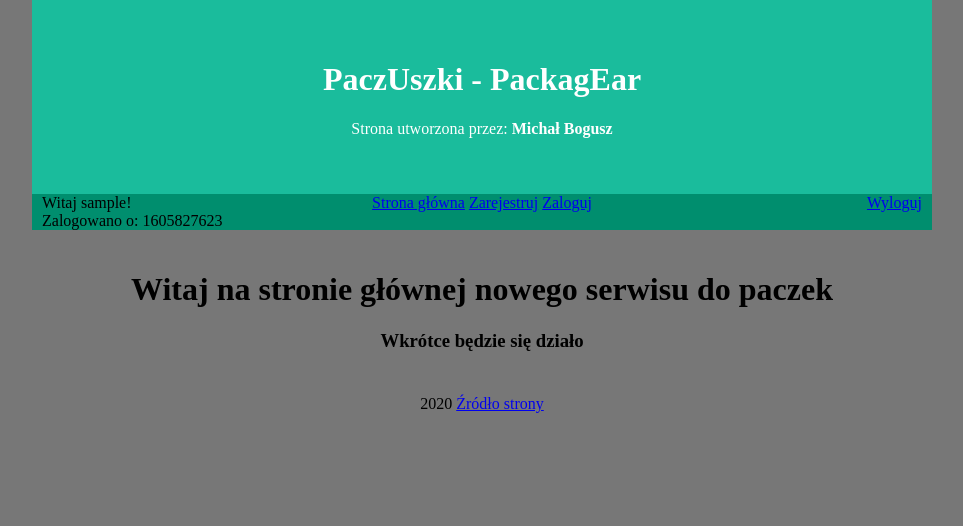
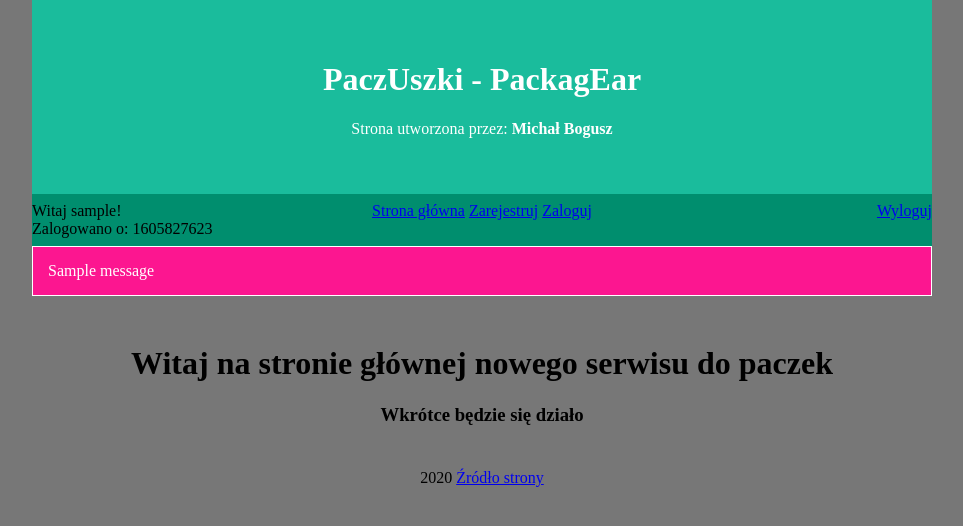
Before and after one commit to michalbogusz23/PackageEar, a Flask app: page / in a window 1280 px wide. Shown: the top 526 px of the page, without its empty margins (158-1121 px from the left). Run offline with Flask 2, Linux system fonts and the light colour scheme; the visitor is signed in with stand-in values (Sample User, id 1); one stand-in notice (Sample message) is shown.

Commit message:
added flash messages

```diff
--- a/web/app.py
+++ b/web/app.py
@@ -1,4 +1,4 @@
-from flask import Flask, render_template, request, make_response, session, redirect, url_for
+from flask import Flask, render_template, request, make_response, session, redirect, url_for, flash
 from flask_session import Session
 from os import getenv
 from dotenv import load_dotenv
@@ -34,16 +34,28 @@ def register():
     user = {}
     data = request.form
     fields = ("firstname", "lastname", "login", "email", "password", "passwordCheck", "address")
+
     for field in fields:
         if data[field] == '':
             empty_fields_counter += 1
         else:
             user[field] = data[field]
+    if empty_fields_counter != 0:
+        flash(f"Liczba brakujących pól: {empty_fields_counter}")
+        return redirect(url_for("register_form"))
 
-    if empty_fields_counter != 0:
+    login = data["login"]
+
+    if is_user(login):
+        flash(f"Użytkownik: {login} już istnieje")
+        return redirect(url_for("register_form"))
+
+    if data["password"] != data["passwordCheck"]:
+        flash(f"Podane hasła nie są identyczne")
         return redirect(url_for("register_form"))
 
     save_user(user)
+    flash(f"Pomyślnie zarejestrowano! Zaloguj się poniżej")
     return redirect(url_for("login_form"))
 
 @app.route('/sender/login', methods=['GET'])
@@ -56,11 +68,18 @@ def login_form():
 def login():
     login = request.form["login"]
     password = request.form["password"]
-    if verify_user(login, password):
-        session["user"] = login
-        session["login_date"] = datetime.now()
-        return redirect(url_for("user"))
-    return redirect(url_for("login"))
+
+    if not login or not password:
+        flash("Brakuje loginu i/lub hasła")
+        return redirect(url_for("login_form"))
+
+    if not verify_user(login, password):
+        flash("Niewłaściwy login i/lub hasło")
+        return redirect(url_for("login_form"))
+
+    session["user"] = login
+    session["login_date"] = datetime.now()
+    return redirect(url_for("user"))
 
 @app.route("/user")
 def user():
--- a/web/static/style.css
+++ b/web/static/style.css
@@ -6,7 +6,7 @@ body {
 
 form {
     background-color: #dddddd;
-    margin: 10px;
+    margin-bottom:10px;
     padding: 30px;
 }
 .header {
@@ -23,6 +23,8 @@ form {
 .navbar {
     justify-content: space-between;
     display: flex;
+    padding-top: 8px;
+    padding-bottom: 8px;
     background-color: #008e6e;
 }
 .nav {
@@ -31,15 +33,21 @@ form {
     text-align: center;
 }
 .nav_greeting {
-    padding-left: 10px;
     display:inline-block;
     width:30%;
 }
 .nav_logout {
-    padding-right: 10px;
     text-align: right;
     display:inline-block;
     width:30%;
+}
+.flashes {
+    background-color: #FC1690;
+    color: white;
+    padding: 15px;
+    margin-bottom: 8px;
+    border-style: solid;
+    border-width: 1px;
 }
 
 .footer {
--- a/web/templates/base.html
+++ b/web/templates/base.html
@@ -37,7 +37,17 @@
 
 </div>
 
-<div id="wrap">
+<div class="wrap">
+    {% with messages = get_flashed_messages() %}
+      {% if messages %}
+        <div class=flashes>
+          {% for message in messages %}
+            <span>{{ message }}</span>
+          {% endfor %}
+        </div>
+      {% endif %}
+    {% endwith %}
+
     {% block content %}{% endblock %}
 </div>
 
```
